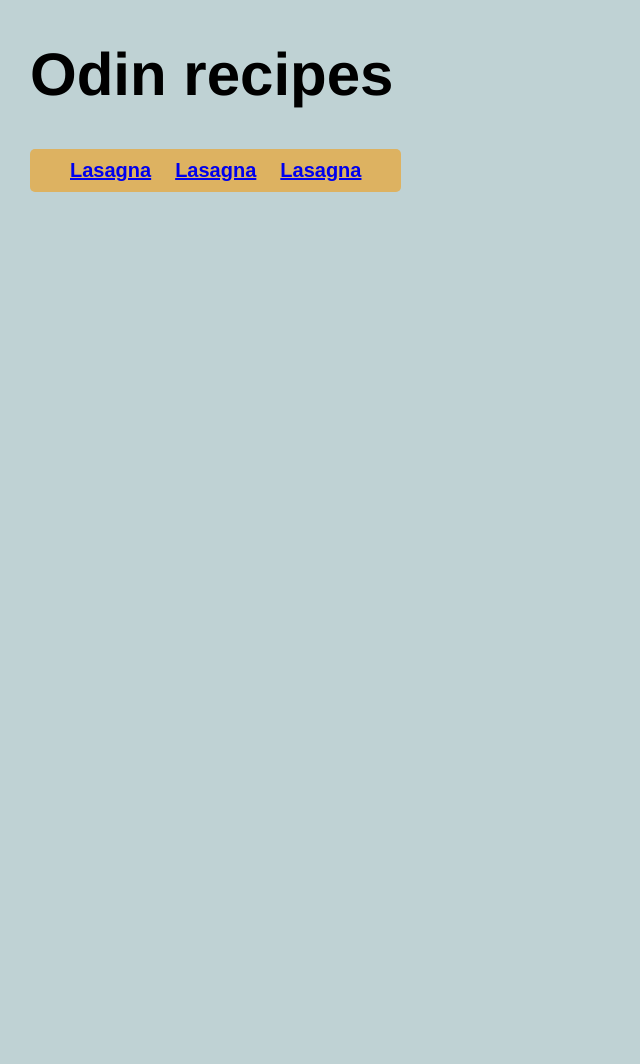
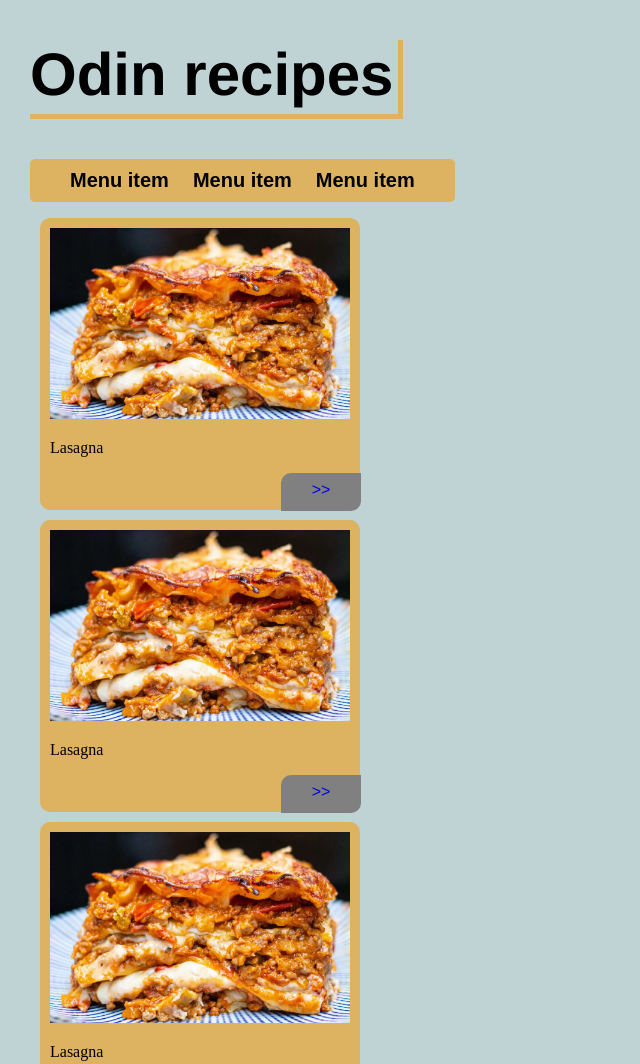
Before and after one commit to bmbm1107/odin-recipes, a plain HTML site: page index.html in a window 1280 px wide. Shown: the top 1064 px of the page, without its empty margins (0-640 px from the left). Before the commit the page ends 800 px from the top, so only its background shows below. Drawn offline with Linux system fonts and the light colour scheme.

Commit message:
implementing recipe cards

```diff
--- a/index.html
+++ b/index.html
@@ -12,11 +12,35 @@
     <h1>Odin recipes</h1>
     <div class="menu">
         <ul>
-            <li><a target="_blank" rel="noreferrer" href="./recipes/lasagna.html">Lasagna</a></li>
-            <li><a target="_blank" rel="noreferrer" href="./recipes/lasagna.html">Lasagna</a></li>
-            <li><a target="_blank" rel="noreferrer" href="./recipes/lasagna.html">Lasagna</a></li>
+            <li>Menu item</li>
+            <li>Menu item</li>
+            <li>Menu item</li>
         </ul>
     </div>
+
+    <div class="recipe-card">
+        <img src="./images/lasagna.webp" alt="picture of a lasagna">
+        <p>Lasagna</p>
+        <a target="_blank" rel="noreferrer" href="./recipes/lasagna.html">>></a>
+
+    </div>
+
+    <div class="recipe-card">
+        <img src="./images/lasagna.webp" alt="picture of a lasagna">
+        <p>Lasagna</p>
+        <a target="_blank" rel="noreferrer" href="./recipes/lasagna.html">>></a>
+
+    </div>
+
+    <div class="recipe-card">
+        <img src="./images/lasagna.webp" alt="picture of a lasagna">
+        <p>Lasagna</p>
+        <a target="_blank" rel="noreferrer" href="./recipes/lasagna.html">>></a>
+
+    </div>
+
+
+
 </body>
 
 </html>
--- a/styles.css
+++ b/styles.css
@@ -9,6 +9,17 @@ h2 {
     font-family: 'Franklin Gothic Medium', 'Arial Narrow', Arial, sans-serif;
     font-size: 60px;
     font-weight: 700;
+}
+
+
+h1 {
+
+    border: 5px solid rgb(221, 178, 97);
+    border-top: none;
+    border-left: none;
+    padding: 0 5px 5px 0;
+    width: fit-content;
+
 }
 
 h2 {
@@ -32,7 +43,7 @@ h2 {
 }
 
 .menu li {
-    display: inline;
+    display: inline-block;
     list-style-type: square;
     margin: 0px 10px;
     font-family: Arial, Helvetica, sans-serif;
@@ -64,3 +75,35 @@ img.recipe {
 
     padding: 10px 0px;
 }
+
+.recipe-card {
+
+    max-width: 300px;
+    padding-inline-start: 12px;
+    margin: 10px;
+    border-radius: 10px;
+    padding: 10px;
+    background-color: rgb(221, 178, 97);
+
+}
+
+.recipe-card img {
+    width: 100%;
+}
+
+.recipe-card a {
+    font-family: Arial, Helvetica, sans-serif;
+    display: block;
+    height: 30px;
+    width: 80px;
+    margin: 0px -11px -11px auto;
+    border: none;
+    text-decoration: none;
+    background-color: gray;
+    border-radius: 10px 0;
+
+    text-align: center;
+    padding: 8px 0 0 0 ;
+
+
+}
```
